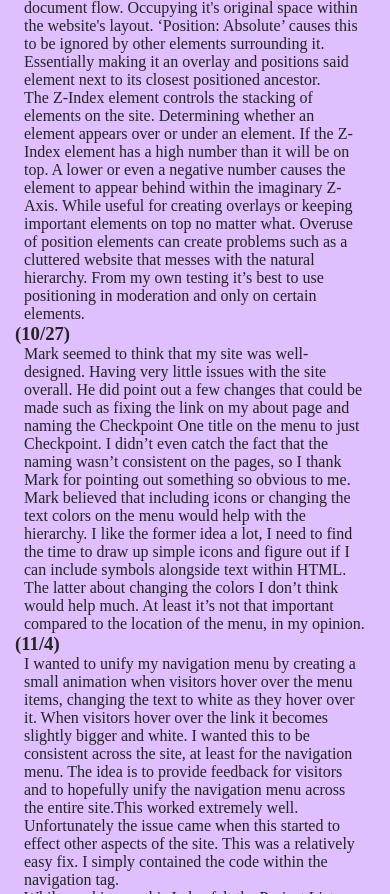
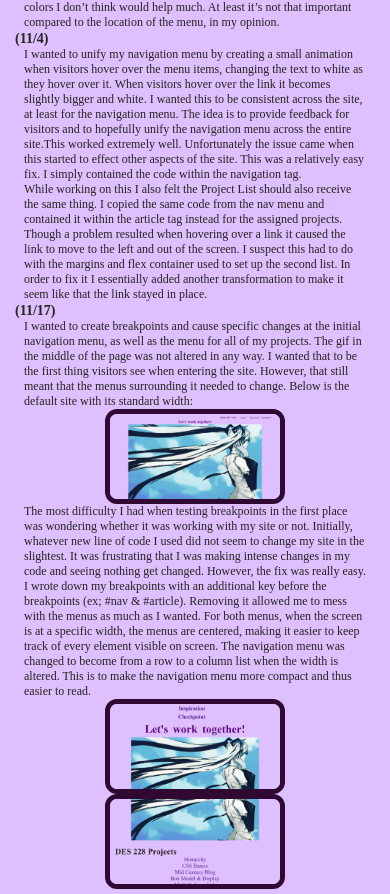
Before and after one commit to NerioTabayoyong/Interactive_SiteDesktop, a plain HTML site: page checkpoint_one/checkpoint_one.html in a window 390 px wide. Shown: the part 1106-2000 px from the top of the page. Drawn offline with Linux system fonts and the light colour scheme.

Commit message:
Reflection

```diff
--- a/checkpoint_one/checkpoint_one.html
+++ b/checkpoint_one/checkpoint_one.html
@@ -3,6 +3,7 @@
   <head>
     <meta charset="UTF-8">
     <link rel="stylesheet" href="../css/style.css">
+    <link rel="stylesheet" href="css/checkpoint_one.css">
     <title>Checkpoint</title>
   </head>
   <body>
@@ -67,5 +68,13 @@ I wanted to unify my navigation menu by creating a small animation when visitors
 <p>
 While working on this I also felt the Project List should also receive the same thing. I copied the same code from the nav menu and contained it within the article tag instead for the assigned projects. Though a problem resulted when hovering over a link it caused the link to move to the left and out of the screen. I suspect this had to do with the margins and flex container used to set up the second list. In order to fix it I essentially added another transformation to make it seem like that the link stayed in place.</p>
 
+<h3>(11/17)</h3>
+<p>I wanted to create breakpoints and cause specific changes at the initial navigation menu, as well as the menu for all of my projects. The gif in the middle of the page was not altered in any way. I wanted that to be the first thing visitors see when entering the site. However, that still meant that the menus surrounding it needed to change. Below is the default site with its standard width:</p>
+<img src="./img/breakpoint1.png">
+<p>The most difficulty I had when testing breakpoints in the first place was wondering whether it was working with my site or not. Initially, whatever new line of code I used did not seem to change my site in the slightest. It was frustrating that I was making intense changes in my code and seeing nothing get changed. However, the fix was really easy. I wrote down my breakpoints with an additional key before the breakpoints (ex; #nav & #article). Removing it allowed me to mess with the menus as much as I wanted. For both menus, when the screen is at a specific width, the menus are centered, making it easier to keep track of every element visible on screen.  The navigation menu was changed to become from a row to a column list when the width is altered. This is to make the navigation menu more compact and thus easier to read.</p>
+<img src="./img/breakpoint2.png">
+<img src="./img/breakpoint3.png">
+
+
   </body>
 </html>
--- a/checkpoint_one/css/checkpoint_one.css
+++ b/checkpoint_one/css/checkpoint_one.css
@@ -7,12 +7,8 @@ for now, you can leave these alone */
     box-sizing: border-box;
 }
 
-/* Css is how we add all things style, below there are two simple styles added
-go ahead and play with these, can you get the colors to change? What do you notice?
- */
-
-body {
-
-    color: #26241C;
-    background-color: #F2F0D8;
+img {
+    border: 5px solid #300932;
+    border-radius: 12px;
+    max-width: 50%;
 }
--- a/css/style.css
+++ b/css/style.css
@@ -92,10 +92,10 @@ article {
 
 @media screen and (max-width: 36em){
   body{
-    font-size: 100%;
+    font-size: 75%;
   }
   article{
-    font-size: 100%;
+    font-size: 75%;
     align-items: center;
     a:hover{
       transform: scale(1.1) translate(0px, 0px);
```
Also changed, not shown: checkpoint_one/img/breakpoint1.png (added), checkpoint_one/img/breakpoint2.png (added), checkpoint_one/img/breakpoint3.png (added).
